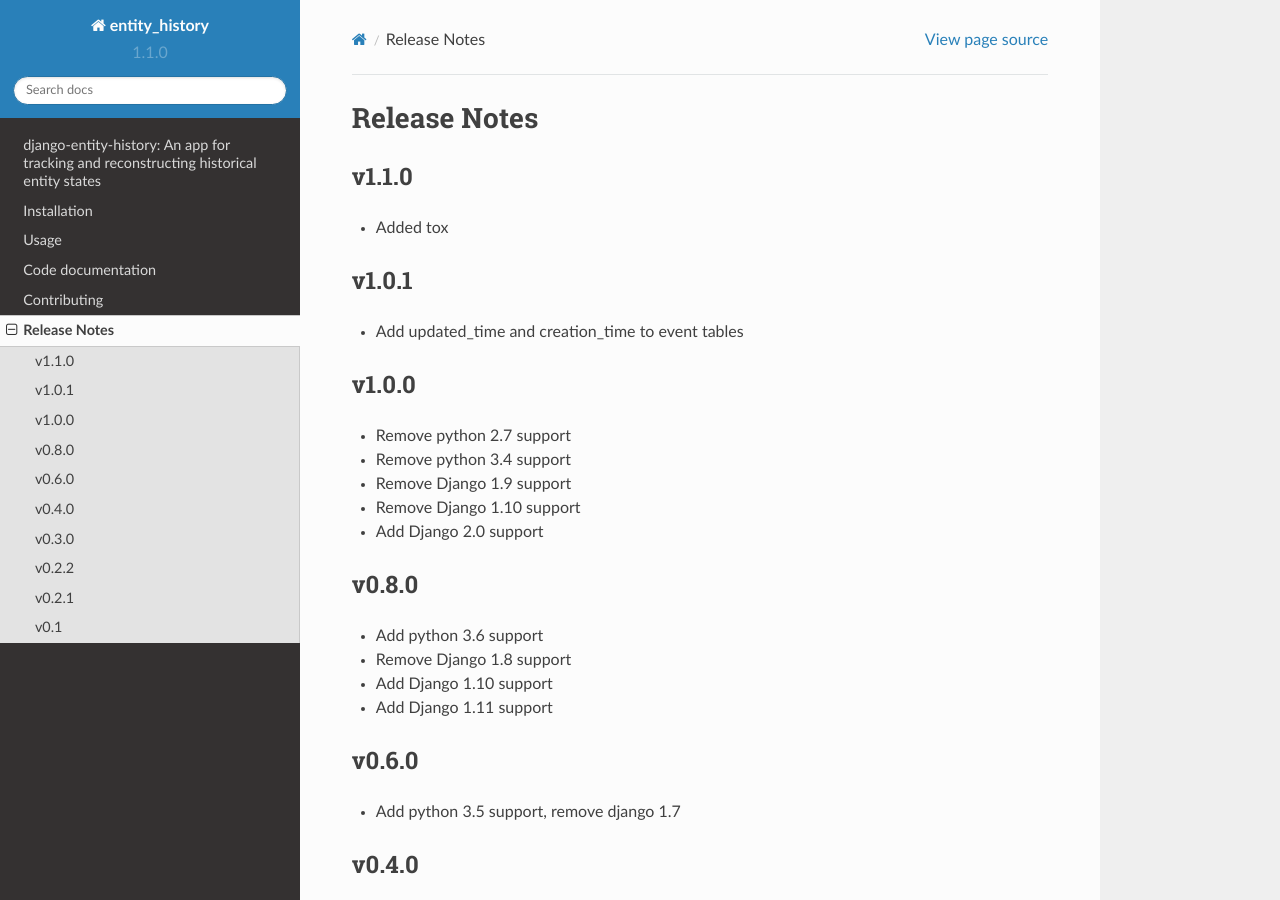
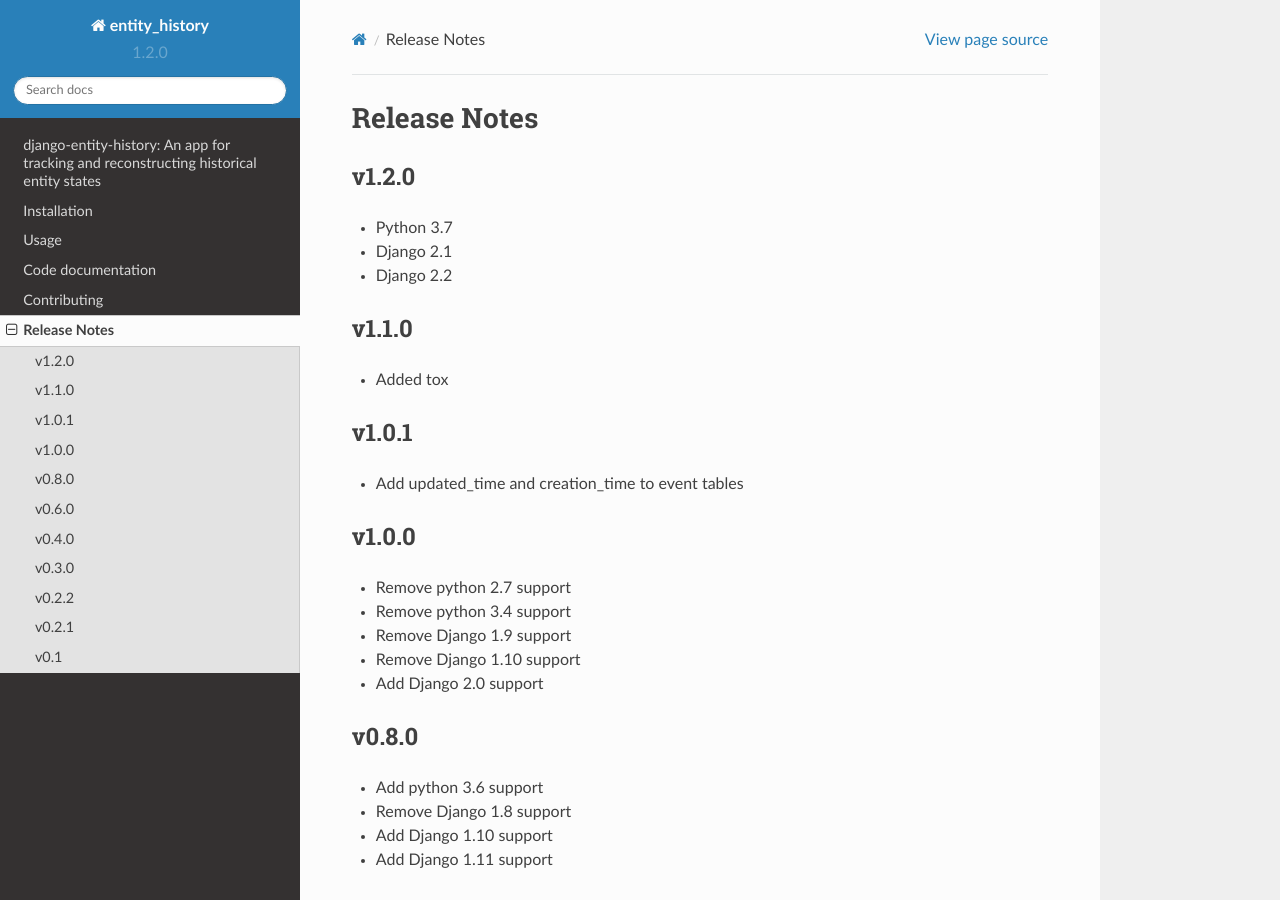
Before and after one commit to ambitioninc/django-entity-history, a Sphinx documentation site: the page built from docs/release_notes.rst, in a window 1280 px wide and 900 px high. Built offline with Sphinx 7.4.7 and the Read the Docs theme 2.0.0, drawn with Linux system fonts in a browser that asks for light colours.

Commit message:
version support

```diff
--- a/docs/release_notes.rst
+++ b/docs/release_notes.rst
@@ -1,5 +1,11 @@
 Release Notes
 =============
+
+v1.2.0
+------
+* Python 3.7
+* Django 2.1
+* Django 2.2
 
 v1.1.0
 ------
--- a/entity_history/version.py
+++ b/entity_history/version.py
@@ -1 +1 @@
-__version__ = '1.1.0'
+__version__ = '1.2.0'
--- a/setup.py
+++ b/setup.py
@@ -30,14 +30,16 @@
     packages=find_packages(),
     classifiers=[
         'Programming Language :: Python',
-        'Programming Language :: Python :: 3.5',
         'Programming Language :: Python :: 3.6',
+        'Programming Language :: Python :: 3.7',
         'Intended Audience :: Developers',
         'License :: OSI Approved :: MIT License',
         'Operating System :: OS Independent',
         'Framework :: Django',
         'Framework :: Django :: 1.11',
         'Framework :: Django :: 2.0',
+        'Framework :: Django :: 2.1',
+        'Framework :: Django :: 2.2',
     ],
     license='MIT',
     install_requires=[
```
Also changed, not shown: .travis.yml, 1 other file.
